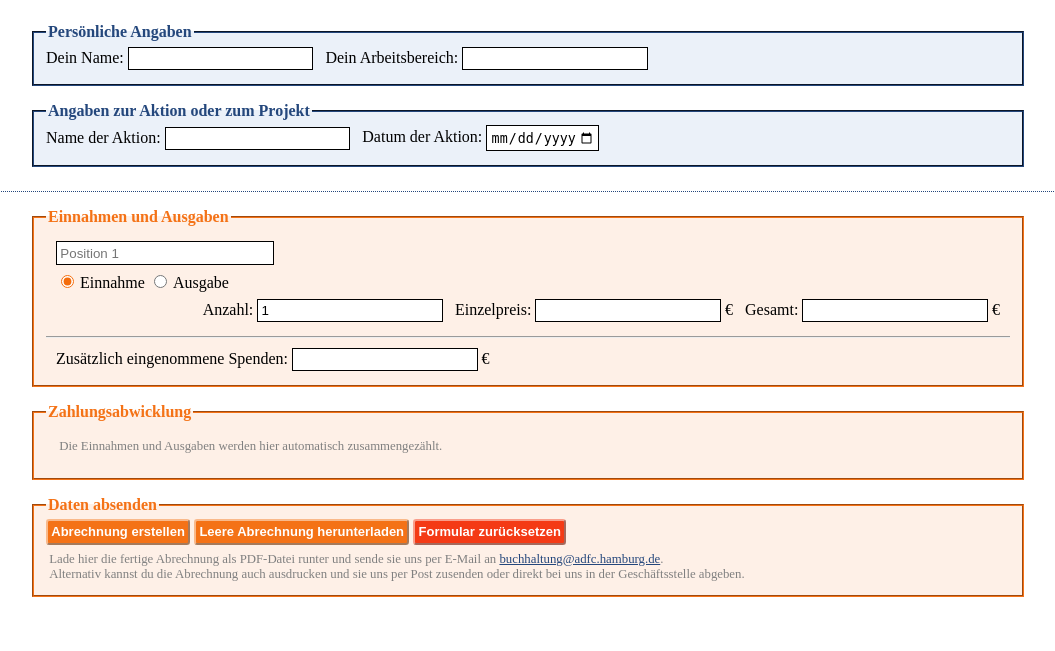
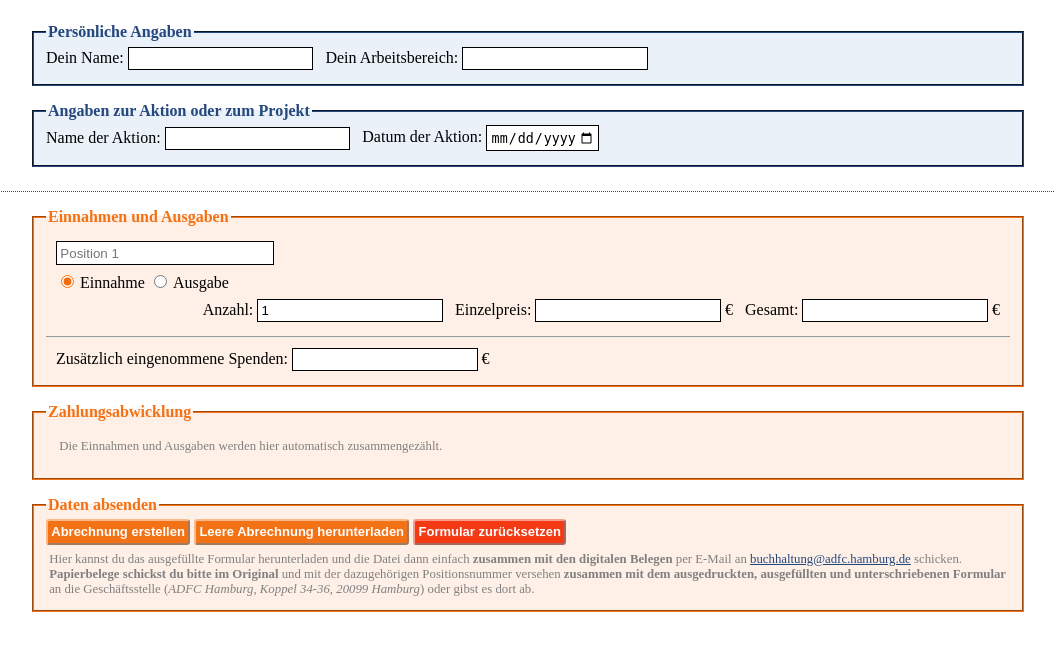
Before and after one commit to ADFC-Hamburg/abrechnungsformular, a Flask app: page / in a window 1280 px wide. Shown: the part 91-742 px from the top of the page, without its empty margins (112-1167 px from the left). Run offline with Flask 3, Linux system fonts and the light colour scheme; parts of the project's set-up code (start-up, migrations or seed data) failed here and were passed over.

Commit message:
Mailing instructions rewrite

```diff
--- a/static/css/form.css
+++ b/static/css/form.css
@@ -246,6 +246,12 @@ aside {
 	font-size:	80%;
 	margin:		0.25em;
 }
+aside address {
+	display:	inline;
+}
+aside br {
+	margin-bottom:	.25em;
+}
 label.money::after {
 	content:	"€";
 	padding-left:	.25em;
--- a/templates/form_aktive.html
+++ b/templates/form_aktive.html
@@ -214,8 +214,8 @@
 			<input type="submit" id="submit" value="Abrechnung erstellen">
 			<a href="{{ url_for('pages.aktive_pdf') }}" class="button" download="Aktivenabrechnung.pdf">Leere Abrechnung herunterladen</a>
 			<input type="reset" id="reset" value="Formular zurücksetzen">
-			<aside>Lade hier die fertige Abrechnung als PDF-Datei runter und sende sie uns per E-Mail an <a href="mailto:buchhaltung@adfc.hamburg.de">buchhaltung@adfc.hamburg.de</a>.<br />
-			Alternativ kannst du die Abrechnung auch ausdrucken und sie uns per Post zusenden oder direkt bei uns in der Geschäftsstelle abgeben.</aside>
+			<aside>Hier kannst du das ausgefüllte Formular herunter&shy;laden und die Datei dann einfach <b>zusammen mit den digitalen Belegen</b> per E-Mail an <a href="mailto:buchhaltung@adfc.hamburg.de">buchhaltung@adfc.hamburg.de</a> schicken.<br />
+			<b>Papierbelege schickst du bitte im Original</b> und mit der dazugehörigen Positionsnummer versehen <b>zusammen mit dem ausgedruckten, ausgefüllten und unterschriebenen Formular</b> an die Geschäftsstelle (<address>ADFC Hamburg, Koppel 34-36, 20099 Hamburg</address>) oder gibst es dort ab.</aside>
 		</fieldset>
 	</form>
 	<script src="{{ url_for(static, filename='js/form_aktive.js') }}"></script>
```
Also changed, not shown: CHANGELOG.md.
